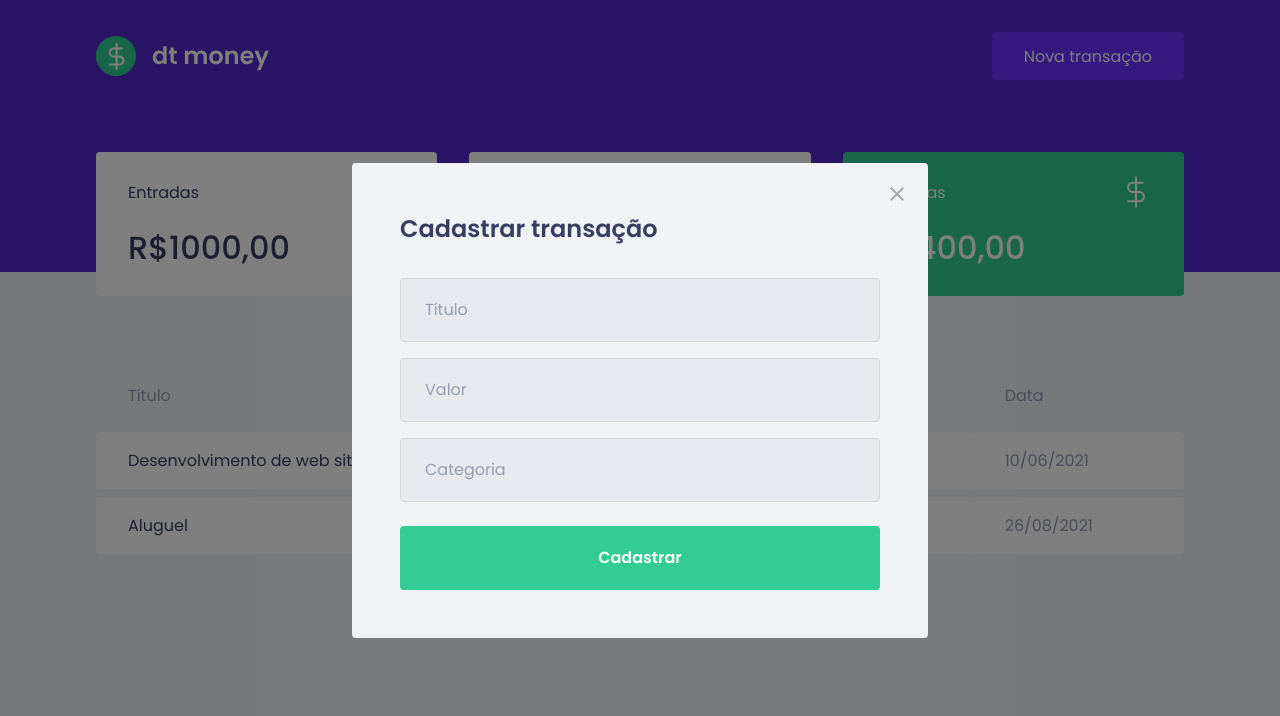
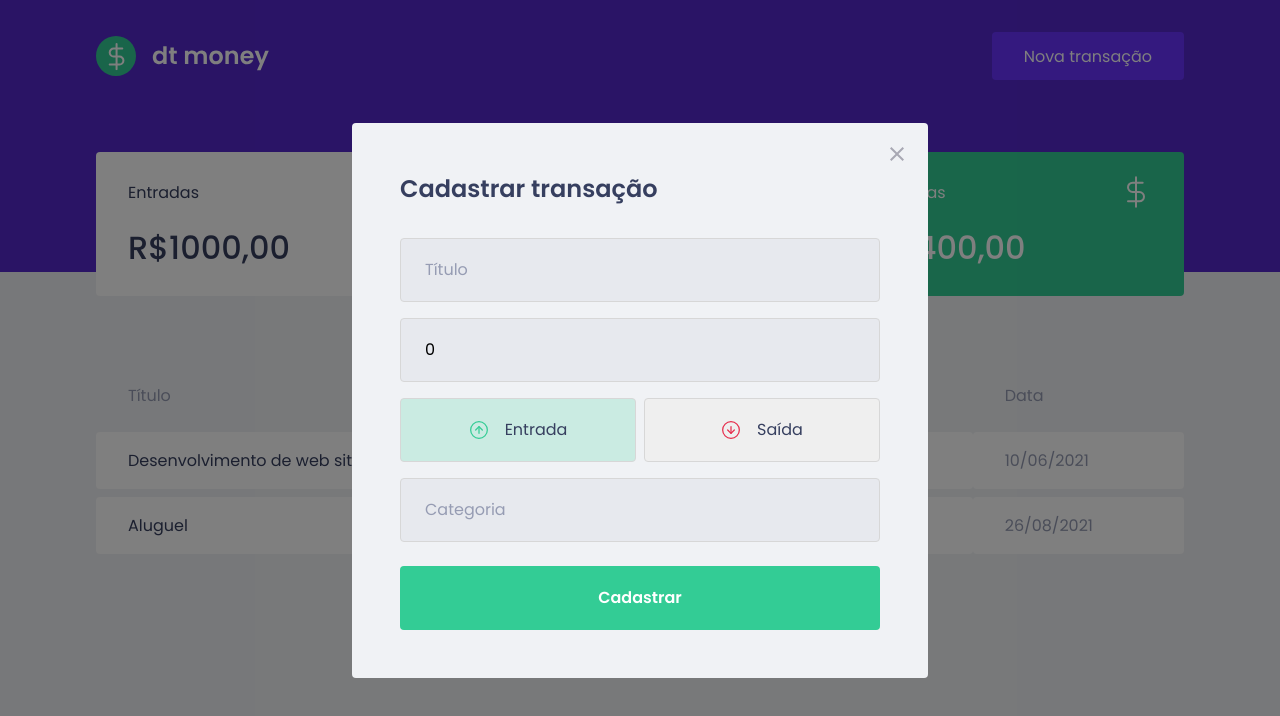
Before and after one commit to ittalolz/02-dtmoney, a React (Create React App) app: page / in a window 1280 px wide. Both pictures are taken after a click on the button "Nova transação". Shown: the top 716 px of the page. Built offline with nearby package versions, Linux system fonts and the light colour scheme; no server answers; what miragejs would draw is missing.

Commit message:
feat: form event

```diff
--- a/package.json
+++ b/package.json
@@ -5,6 +5,7 @@
   "dependencies": {
     "axios": "^0.26.1",
     "miragejs": "^0.1.43",
+    "polished": "^4.1.4",
     "react": "^18.0.0",
     "react-dom": "^18.0.0",
     "react-modal": "^3.14.4",
--- a/src/App.tsx
+++ b/src/App.tsx
@@ -3,6 +3,9 @@
 import { Header } from "./components/Header";
 import { NewTransactionModal } from "./components/NewTransactionModal";
 import { GlobalStyle } from "./styles/global";
+import Modal from 'react-modal';
+
+Modal.setAppElement('#root');
 
 export function App() {
   const [isNewTransactionModalOpen, setIsNewTransactionModalOpen] = useState(false);
--- a/src/components/NewTransactionModal/index.tsx
+++ b/src/components/NewTransactionModal/index.tsx
@@ -1,6 +1,10 @@
+import { FormEvent, useState } from "react";
+
 import Modal from 'react-modal';
-import closeImg from '../../assets/close.svg'
-import { Container } from "./styles";
+import incomeImg from '../../assets/income.svg';
+import outcomeImg from '../../assets/outcome.svg';
+import closeImg from '../../assets/close.svg';
+import { Container, TransactionTypeContainer, RadioBox } from "./styles";
 
 interface NewTransactionModalProps {
   isOpen: boolean,
@@ -8,6 +12,19 @@
 }
 
 export function NewTransactionModal({isOpen, onRequestClose}: NewTransactionModalProps) {
+  const [title, setTitle] = useState('');
+  const [value, setValue] = useState(0);
+  const [type, setType] = useState('deposit');
+  const [category, setCategory] = useState('');
+
+  function handleCreateNewTransaction(event: FormEvent) {
+    event.preventDefault();
+
+    console.log({
+      title, value, category, type
+    })
+  }
+
   return (
     <Modal
       isOpen={isOpen}
@@ -22,22 +39,50 @@
       >
         <img src={closeImg} alt="Fechar modal" />
       </button>
-      <Container>
+      <Container onSubmit={handleCreateNewTransaction}>
         <h2>Cadastrar transação</h2>
 
         <input
           type="text"
           placeholder="Título"
+          value={title}
+          onChange={event => setTitle(event.target.value)}
         />
 
         <input
           type="number"
           placeholder="Valor"
+          value={value}
+          onChange={event => setValue(Number(event.target.value))}
         />
+
+        <TransactionTypeContainer>
+          <RadioBox
+            type="button"
+            onClick={() => {setType('deposit')}}
+            isActive = {type === 'deposit'}
+            activeColor="green"
+          >
+            <img src={incomeImg} alt="Entrada"/>
+            <span>Entrada</span>
+          </RadioBox>
+
+          <RadioBox
+            type="button"
+            onClick={() => {setType('withdraw')}}
+            isActive = {type === 'withdraw'}
+            activeColor="red"
+          >
+            <img src={outcomeImg} alt="Saída"/>
+            <span>Saída</span>
+          </RadioBox>
+        </TransactionTypeContainer>
 
         <input
           type="text"
           placeholder="Categoria"
+          value={category}
+          onChange={event => setCategory(event.target.value)}
         />
 
         <button type="submit">
--- a/src/components/NewTransactionModal/styles.ts
+++ b/src/components/NewTransactionModal/styles.ts
@@ -1,4 +1,5 @@
 import styled from "styled-components";
+import { darken, transparentize } from "polished";
 
 export const Container = styled.form`
   h2 {
@@ -47,3 +48,54 @@
     }
   }
 `
+
+export const TransactionTypeContainer = styled.div`
+  margin: 1rem 0;
+  display: grid;
+  grid-template-columns: 1fr 1fr;
+  gap: 0.5rem;
+
+`;
+
+interface RadioBoxProps {
+  isActive: boolean;
+  activeColor: "green" | "red";
+}
+
+const colors = {
+  green: '#33CC95',
+  red: '#E52E4D'
+}
+
+export const RadioBox = styled.button<RadioBoxProps>`
+  height: 4rem;
+  border: 1px solid #d7d7d7;
+  border-radius: 0.25rem;
+
+  background-color: ${(props) => props.isActive
+    ? transparentize(0.8, colors[props.activeColor])
+    : 'trasparent'
+  };
+
+  display: flex;
+  align-items: center;
+  justify-content: center;
+
+  transition: border-color 0.2s, background-color 0.4s;
+
+  &:hover {
+    border-color: ${darken(0.1, '#d7d7d7')};
+  }
+
+  img {
+    width: 20px;
+    height: 20px;
+  }
+
+  span {
+    display: inline-block;
+    margin-left: 1rem;
+    font-size: 1rem;
+    color: var(--text-title);
+  }
+`
--- a/src/components/TransactionTable/styles.ts
+++ b/src/components/TransactionTable/styles.ts
@@ -35,4 +35,4 @@
       }
     }
   }
-`
+`;
```
Also changed, not shown: 1 other file (tests, documents, lock files or other folders).
